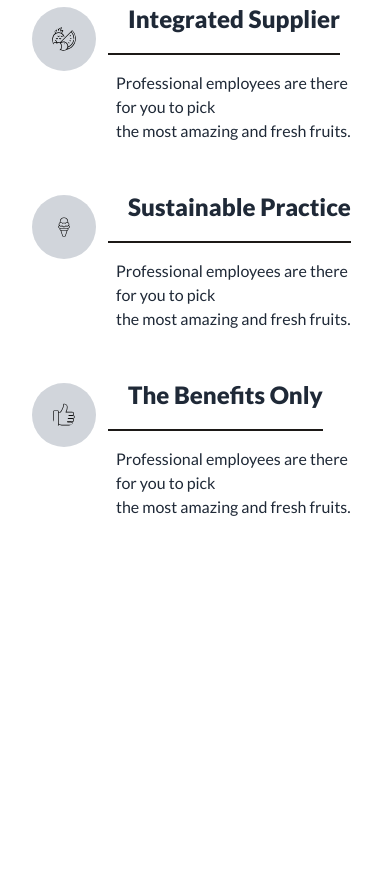
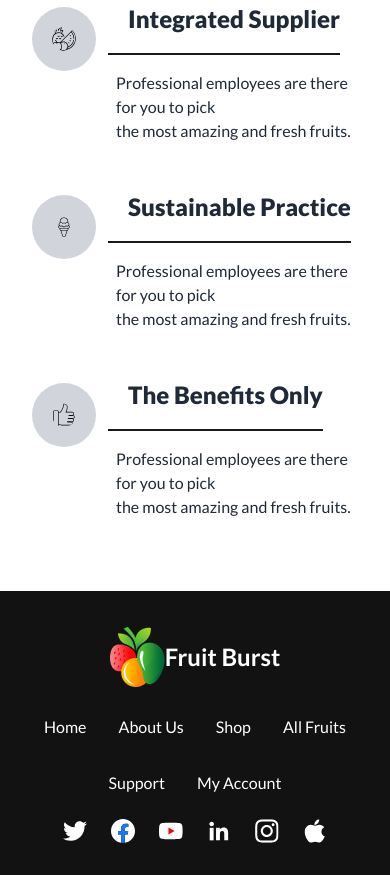
Before and after one commit to ShadowArib/Third-Assignment, a plain HTML site: page index.html in a window 390 px wide. Shown: the part 5031-5906 px from the top of the page. Before the commit the page ends 5622 px from the top, so only its background shows below. Drawn offline with nearby package versions, Linux system fonts and the light colour scheme.

Commit message:
Footer section done with all device responsive

```diff
--- a/index.html
+++ b/index.html
@@ -17,6 +17,7 @@
     <!-- Styles -->
     <style>
         body{font-family: 'Lato', sans-serif;}
+        *{margin: 0px; padding: 0px;}
 
 
     </style>
@@ -445,18 +446,39 @@
 
             </div>
 
-
           </div>
-
-
         </div>
       </section>
+    </main>
+    <!-- Footer section -->
+    <footer class="bg-[#121212]">
 
-    </main>
+      <div class="flex justify-center items-center pt-9 lg:pt-36 mb-7 lg:mb-14">
+        <img src="./images/logo.png" alt="">
+        <h2 class="text-white font-bold text-2xl lg:text-4xl">Fruit Burst</h2>
+      </div>
 
-    <footer>
+      <div>
+        <ul class="text-white flex gap-8 lg:gap-14 items-center justify-center mx-6 flex-wrap pb-6 lg:pb-16">
+          <li><a href="">Home</a></li>
+          <li><a href="">About Us</a></li>
+          <li><a href="">Shop</a></li>
+          <li><a href="">All Fruits</a></li>
+          <li><a href="">Support</a></li>
+          <li><a href="">My Account</a></li>
+        </ul>
+      </div>
 
+      <div>
+        <ul class="flex gap-6 lg:gap-10 justify-center items-center pb-8 lg:pb-36">
+          <li><a href=""><img class="w-6 h-6 lg:w-9 lg:h-9" src="./images/twitter 1.svg" alt=""></a></li>
+          <li><a href=""><img class="w-6 h-6 lg:w-9 lg:h-9" src="./images/facebook 1.svg" alt=""></a></li>
+          <li><a href=""><img class="w-6 h-6 lg:w-9 lg:h-9" src="./images/Group 49.svg" alt=""></a></li>
+          <li><a href=""><img class="w-6 h-6 lg:w-9 lg:h-9" src="./images/linkedin 1.svg" alt=""></a></li>
+          <li><a href=""><img class="w-6 h-6 lg:w-9 lg:h-9" src="./images/instagram 1.svg" alt=""></a></li>
+          <li><a href=""><img class="w-6 h-6 lg:w-9 lg:h-9" src="images/apple 1.svg" alt=""></a></li>
+        </ul>
+      </div>
     </footer>
-
 </body>
 </html>
```
Also changed, not shown: images/Group 49.svg (added), images/apple 1.svg (added), images/facebook 1.svg (added), images/instagram 1.svg (added), images/linkedin 1.svg (added), images/twitter 1.svg (added).
